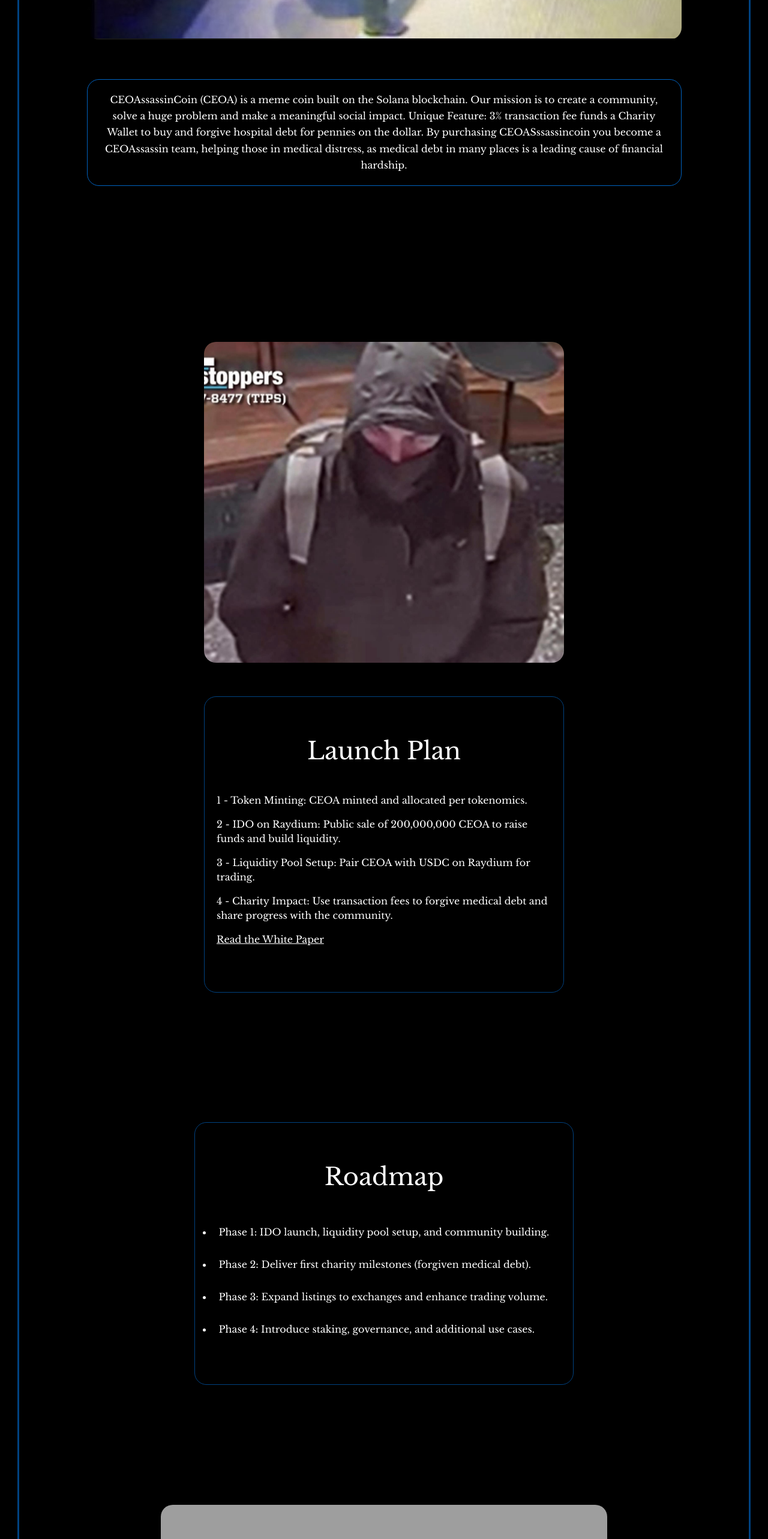
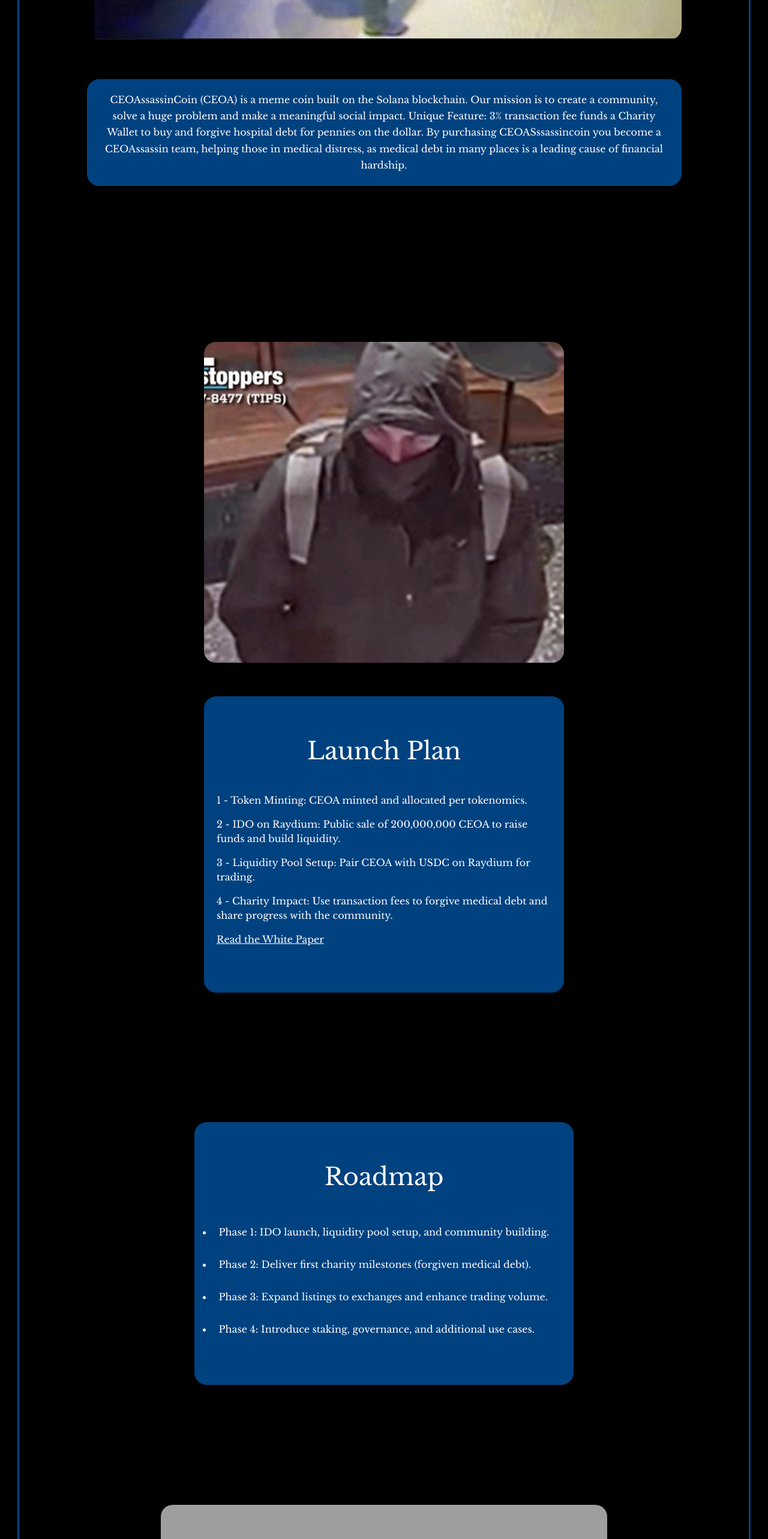
Before and after one commit to tkdvl/ny_coin, a React (Vite) app: page / in a window 1280 px wide. Shown: the part 1160-3726 px from the top of the page at 60% size. Built offline with nearby package versions, Linux system fonts and the light colour scheme; grey boxes are pictures that could not be loaded; a web font is replaced by a local one.

Commit message:
Change text box background

```diff
--- a/src/App.css
+++ b/src/App.css
@@ -72,8 +72,9 @@
   text-align: center;
   padding: 20px;
   border: solid 0.5px#004280;
-  filter: brightness(1.5);
+  /* filter: brightness(1.5); */
   line-height: 1.7;
+  background-color: #004280;
 }
 .launch_plan_title {
   font-size: 40px;
@@ -98,6 +99,7 @@
   border: solid 0.5px#004280;
   padding: 20px 20px 60px 20px;
   border-radius: 20px;
+  background-color: #004280;
 }
 
 .roadmap {
@@ -105,6 +107,7 @@
   border: solid 0.5px#004280;
   border-radius: 20px;
   padding: 20px 20px 60px 20px;
+  background-color: #004280;
 }
 .roadmap li {
   padding: 10px;
@@ -123,6 +126,7 @@
 .tokenomics_details {
   padding: 10px 10px 40px 10px;
   border: solid 0.5px#004280;
+  background-color: #004280;
   border-radius: 20px;
   margin-bottom: 100px;
 }
--- a/src/App.jsx
+++ b/src/App.jsx
@@ -55,7 +55,11 @@ function App() {
               and share progress with the community.
             </p>
             <p>
-              <a href="" style={{ color: "white" }}>
+              <a
+                href="//yh2n.github.io/ny_coin_white_paper/"
+                target="_blank"
+                style={{ color: "white" }}
+              >
                 Read the White Paper
               </a>
             </p>
```
